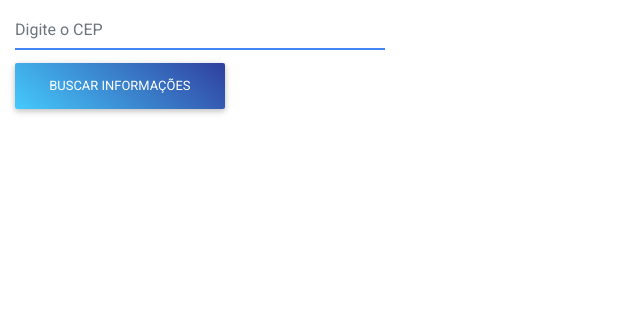
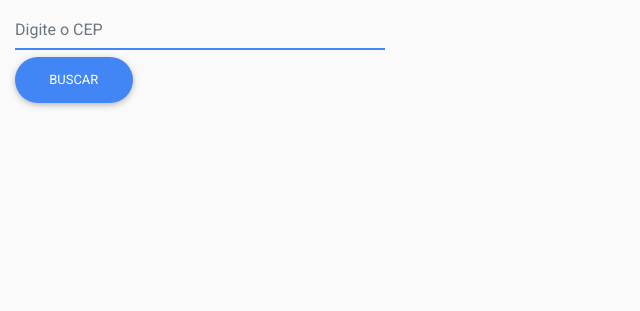
Before and after one commit to mateusmpbr/busca-por-cep, a browser extension: page index.html in a window 1280 px wide. Shown: the whole page, without its empty margins (0-640 px from the left). Drawn offline with Linux system fonts and the light colour scheme.

Commit message:
Refatora visualização

```diff
--- a/css/styles.css
+++ b/css/styles.css
@@ -1,8 +1,6 @@
 body {
     width: 400px;
     height: 300px;
+
+    background-color: #fafafa;
 }
-
-.meu-botao {
-    margin-left: 0;
-}
--- a/index.html
+++ b/index.html
@@ -14,11 +14,10 @@
         <div class="md-form my-2">
             <input autofocus class="form-control" type="text" id="cep" placeholder="Digite o CEP">
         </div>
-        <button id="botao" class="btn blue-gradient meu-botao">Buscar informações</button>
+        <button id="botao" class="btn btn-primary rounded-pill m-0">Buscar</button>
     </div>
-
     <div class="container-fluid">
-        <div id="minha-tabela" class="table my-2"></div>
+        <div id="minha-tabela" class="table table-borderless my-2"></div>
     </div>
 
 <script src="js/jquery-3.4.1.min.js"></script>
```
